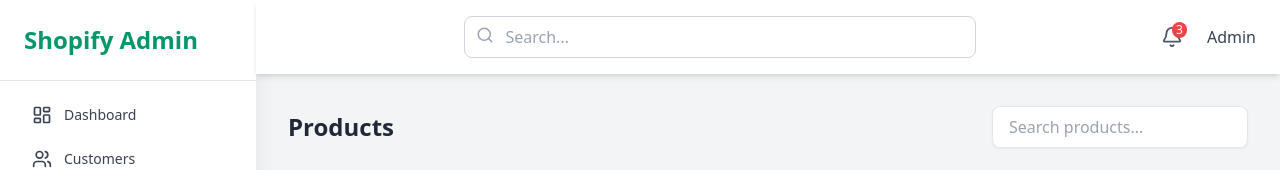
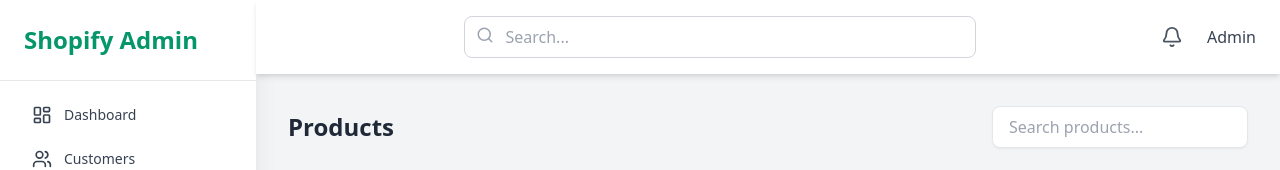
Before and after one commit to molika12/Shopify_ADMIN_frontend, a React (Vite) app: page /products in a window 1280 px wide. Shown: the top 170 px of the page. Built offline with nearby package versions, Linux system fonts and the light colour scheme.

Commit message:
Update Header.jsx

```diff
--- a/src/components/Header.jsx
+++ b/src/components/Header.jsx
@@ -29,9 +29,7 @@
         {/* Notifications */}
         <button className="relative text-gray-600 hover:text-green-600">
           <Bell size={22} />
-          <span className="absolute -top-1 -right-1 bg-red-500 text-white text-xs rounded-full px-1">
-            3
-          </span>
+
         </button>
 
         {/* User Profile */}
```
